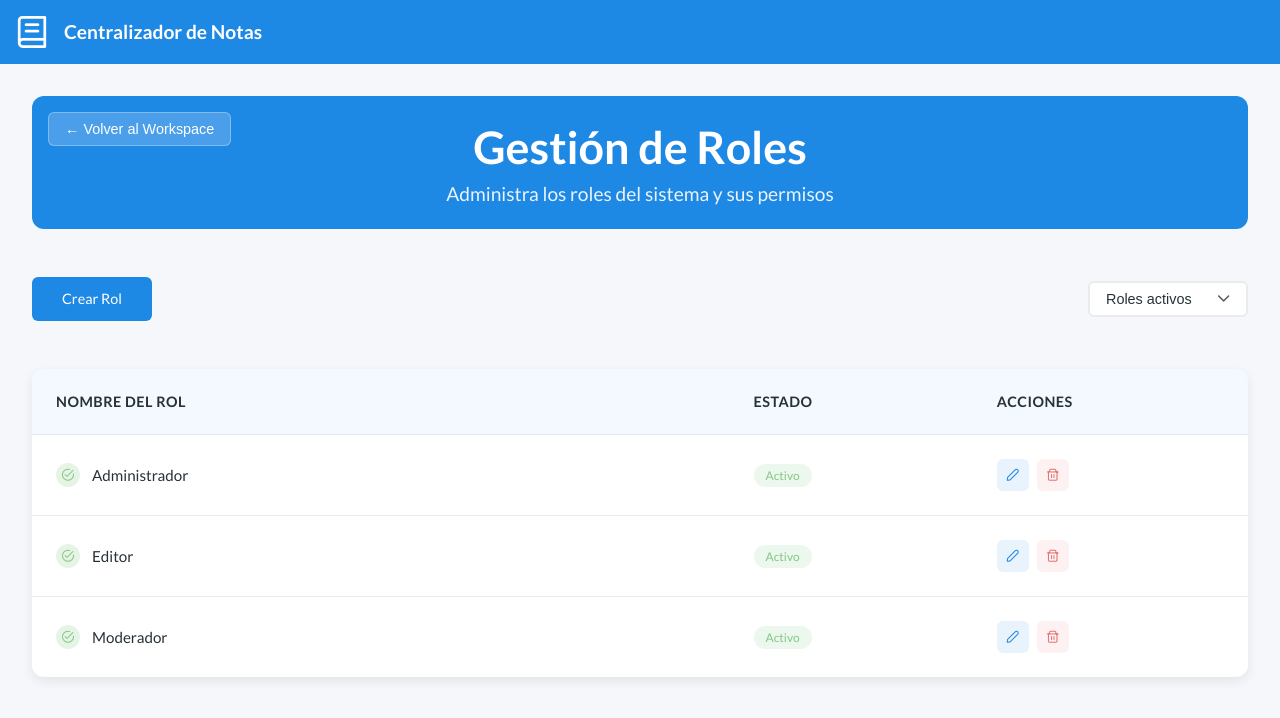
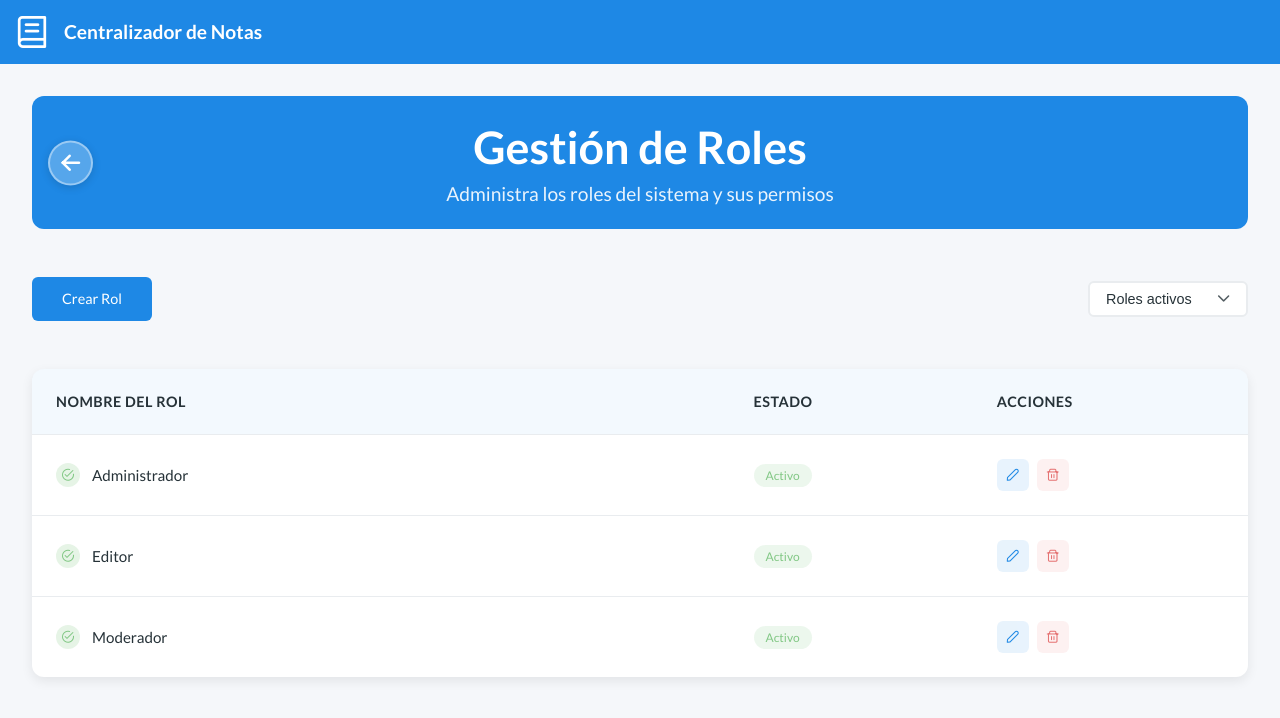
Before and after one commit to FloresAlvaro/Registro-Front, an Angular app: page /roles in a window 1280 px wide. Shown: the top 718 px of the page. Built offline with nearby package versions, Linux system fonts and the light colour scheme; no server answers.

Commit message:
feat: enhance role navigation button with icon and improve styling for better user experience

```diff
--- a/src/app/role/role.component.html
+++ b/src/app/role/role.component.html
@@ -1,7 +1,9 @@
 <div class="role-container">
   <div class="role-header">
     <div class="header-navigation">
-      <button class="btn-back" (click)="goBack()">← Volver al Workspace</button>
+      <button class="btn-back" (click)="goBack()">
+        <i class="pi pi-arrow-left"></i>
+      </button>
     </div>
     <h2 class="role-title">Gestión de Roles</h2>
     <p class="role-subtitle">Administra los roles del sistema y sus permisos</p>
--- a/src/app/role/role.component.scss
+++ b/src/app/role/role.component.scss
@@ -13,22 +13,42 @@
 
   .header-navigation {
     position: absolute;
-    top: $spacing-base;
+    top: 50%;
     left: $spacing-base;
+    transform: translateY(-50%);
+    display: flex;
+    align-items: center;
 
     .btn-back {
-      background: rgba(255, 255, 255, 0.2);
+      display: flex;
+      align-items: center;
+      justify-content: center;
+      width: 45px;
+      height: 45px;
+      background: rgba(255, 255, 255, 0.25);
       color: $text-light;
-      border: 1px solid rgba(255, 255, 255, 0.3);
-      padding: $spacing-xs $spacing-base;
-      border-radius: $border-radius-sm;
-      font-size: $font-size-sm;
+      border: 2px solid rgba(255, 255, 255, 0.4);
+      border-radius: 50%; // Hacer el botón completamente redondo
+      font-size: $font-size-lg; // Hacer la flecha más grande
       cursor: pointer;
-      transition: $transition-fast;
+      transition: all $transition-fast;
+      box-shadow: 0 2px 8px rgba(0, 0, 0, 0.15);
+
+      i {
+        font-size: 18px; // Tamaño específico para el icono
+        font-weight: bold;
+      }
 
       &:hover {
-        background: rgba(255, 255, 255, 0.3);
-        transform: translateX(-2px);
+        background: rgba(255, 255, 255, 0.35);
+        border-color: rgba(255, 255, 255, 0.6);
+        transform: translateX(-3px) scale(1.05);
+        box-shadow: 0 4px 12px rgba(0, 0, 0, 0.2);
+      }
+
+      &:active {
+        transform: translateX(-2px) scale(1.02);
+        box-shadow: 0 2px 6px rgba(0, 0, 0, 0.25);
       }
     }
   }
--- a/src/app/workspace/workspace.component.html
+++ b/src/app/workspace/workspace.component.html
@@ -143,12 +143,11 @@
           <p>Define y administra los roles del sistema con sus respectivos permisos y niveles de acceso</p>
           <div class="card-actions">
             <button class="btn-primary" (click)="navigateToRoles()">Ver</button>
-            <button class="btn-secondary">Agregar</button>
           </div>
         </div>
 
         <div class="workspace-card">
-          <div class="card-icon">�💾</div>
+          <div class="card-icon">💾</div>
           <h4>Respaldos</h4>
           <p>Administra las copias de seguridad y restauración de datos</p>
           <div class="card-actions">
```
